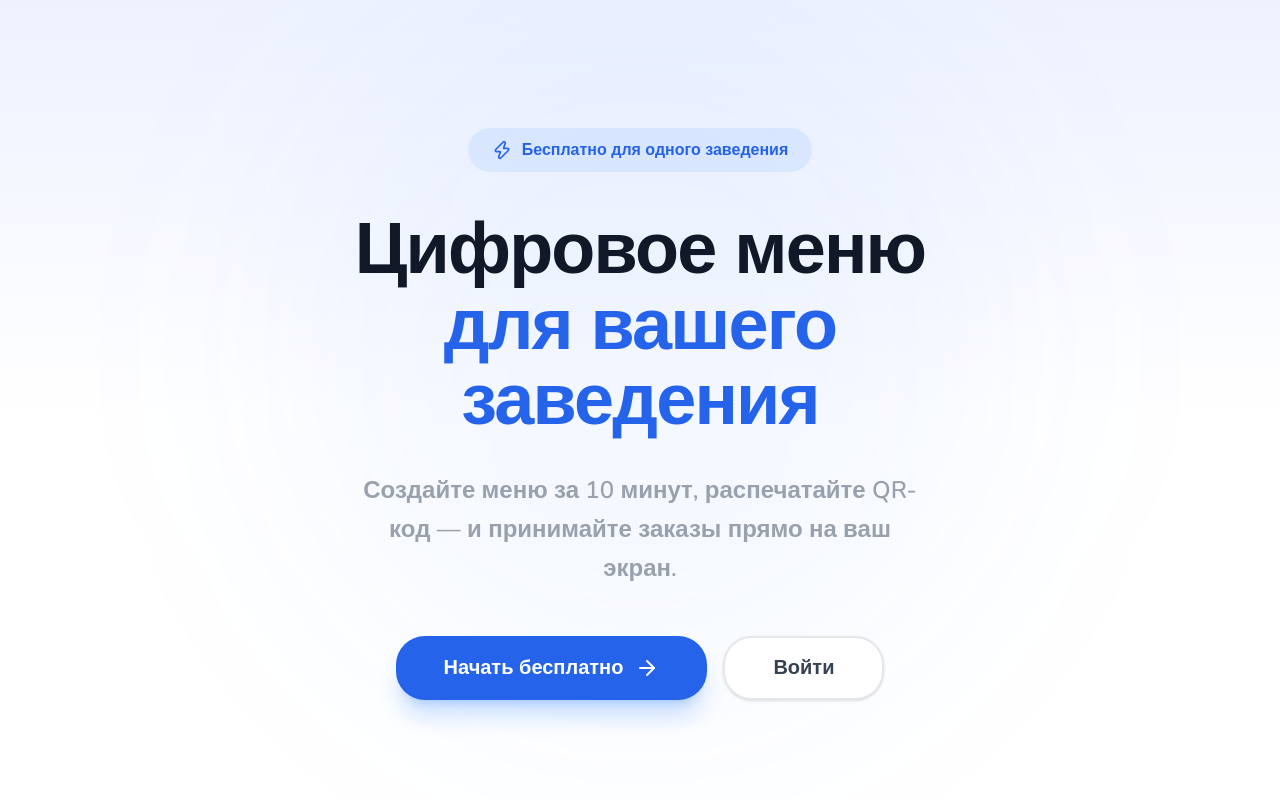
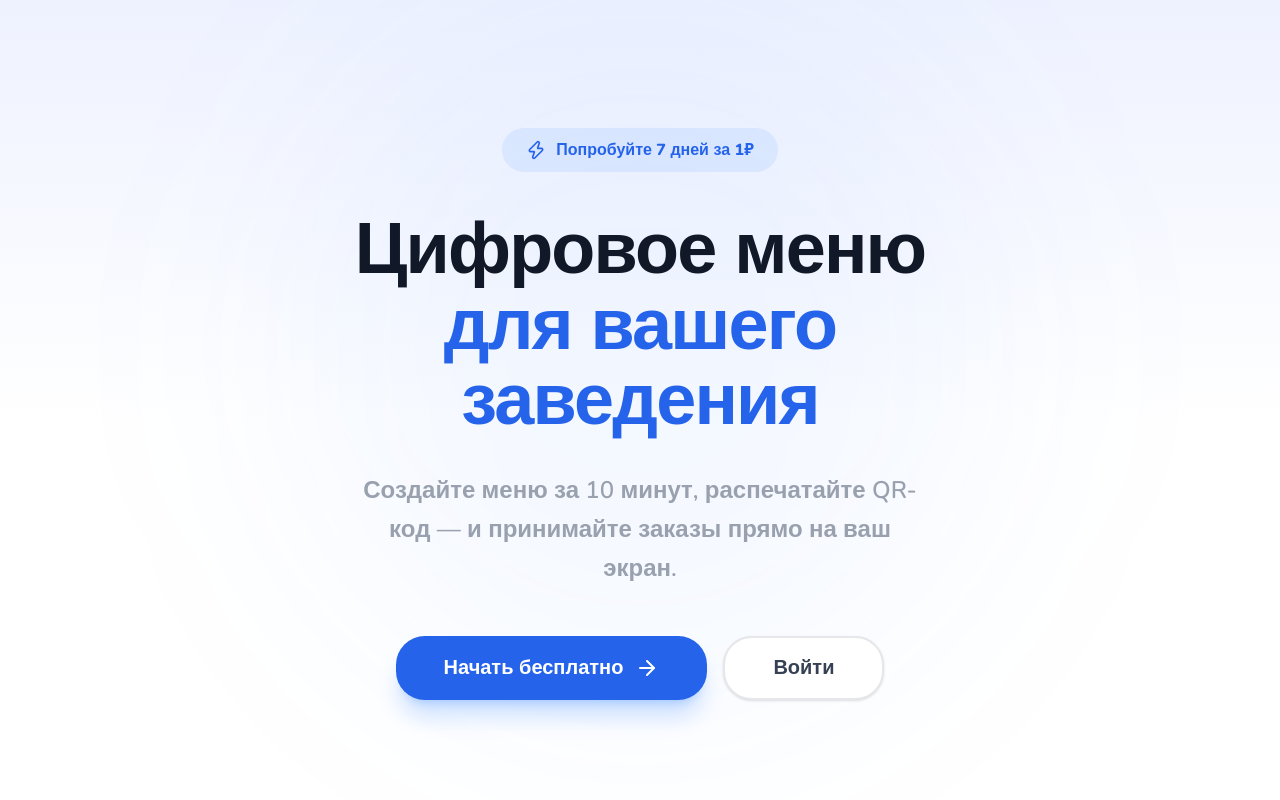
Before and after one commit to FedorovMaks/saasQR, a Next.js app: page / in a window 1280 px wide. Shown: the top 800 px of the page. Built offline with nearby package versions, Linux system fonts and the light colour scheme.

Commit message:
Fix misleading landing badge
Replaced the free-for-one-venue claim (no longer true, venue creation
requires a subscription) with the honest trial offer: 7 days for 1 ruble.

Co-Authored-By: Claude Opus 4.6 <noreply@anthropic.com>

```diff
--- a/src/app/page.tsx
+++ b/src/app/page.tsx
@@ -18,7 +18,7 @@ export default function Home() {
         <div className="relative mx-auto max-w-3xl px-6 pt-24 pb-28 sm:pt-32 sm:pb-36 text-center">
           <div className="inline-flex items-center gap-2.5 rounded-full bg-blue-500/10 px-6 py-2.5 text-base font-extrabold text-[#2563eb] mb-10">
             <Zap className="h-5 w-5" />
-            Бесплатно для одного заведения
+            Попробуйте 7 дней за 1₽
           </div>
 
           <h1 className="text-5xl sm:text-7xl font-black tracking-tight leading-[1.05]">
```
